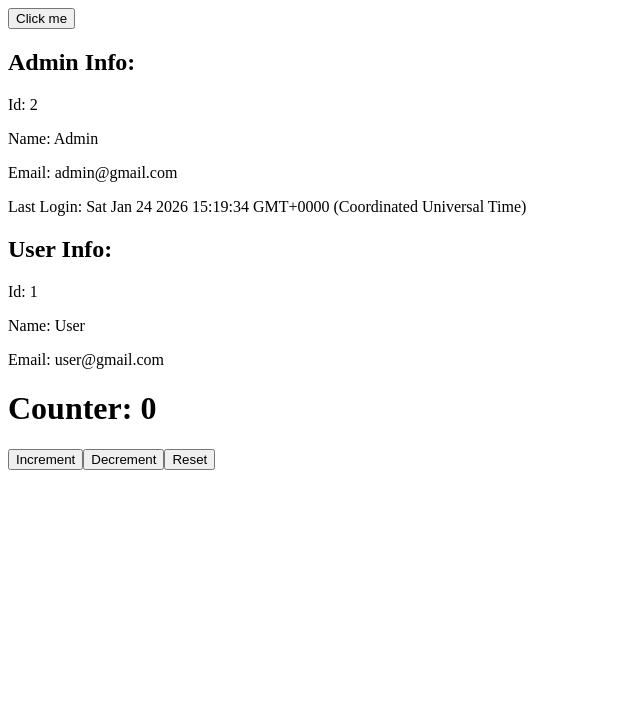
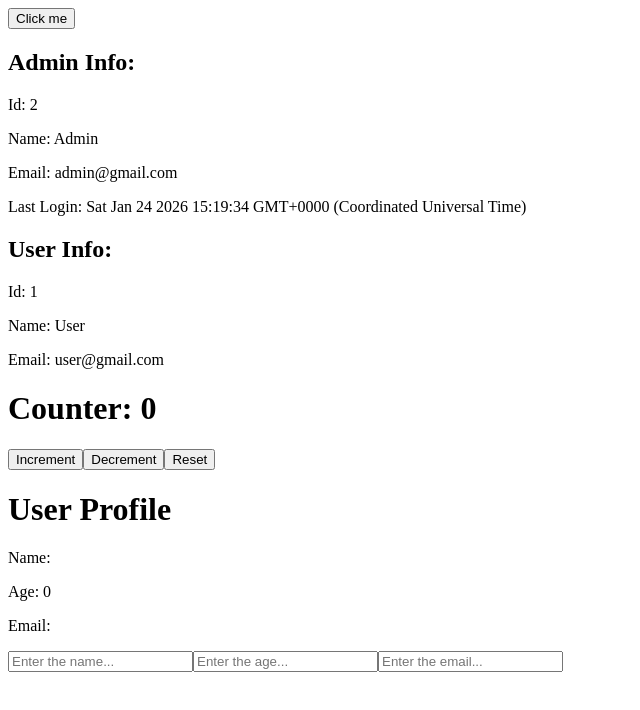
Before and after one commit to Hrisshhii/react-practice, a React (Vite) app in the folder Typescript-practice/: page / in a window 1280 px wide. Shown: the top 710 px of the page, without its empty margins (0-640 px from the left). Built offline with nearby package versions, Linux system fonts and the light colour scheme.

Commit message:
User profile using typescript

```diff
--- a/Typescript-practice/src/App.tsx
+++ b/Typescript-practice/src/App.tsx
@@ -3,6 +3,7 @@ import AdminInfo from './Components/AdminInfo'
 import Buttons from './Components/Buttons'
 import UserInfo from './Components/UserInfo'
 import Counter from './Components/Counter'
+import UserProfile from './Components/UserProfile'
 //import Users from './Components/Users'
 
 
@@ -47,6 +48,7 @@ function App() {
       <AdminInfo admin={admin}/>
       <UserInfo user={user}/>
       <Counter />
+      <UserProfile />
     </>
   )
 }
--- /dev/null
+++ b/Typescript-practice/src/Components/UserProfile.tsx
@@ -0,0 +1,40 @@
+import { useState } from "react"
+
+interface UserProfileState{
+    name: string,
+    age: number,
+    email: string
+}
+
+
+
+const UserProfile = () => {
+    const [profile,setProfile]=useState<UserProfileState>({
+        name: "",
+        age: 0,
+        email: ""
+    });
+    const updateName=(name: string)=>{
+        setProfile((prev)=>({...prev,name:name}));
+    };
+    const updateAge=(age: number)=>{
+        setProfile((prev)=>({...prev,age: Number(age)}));
+    };
+    const updateEmail=(email: string)=>{
+        setProfile((prev)=>({...prev,email: email}));
+    };
+  return (
+    <div>
+        <h1>User Profile</h1>
+        <p>Name: {profile.name}</p>
+        <p>Age: {profile.age}</p>
+        <p>Email: {profile.email}</p>
+
+        <input type="text" placeholder="Enter the name..." value={profile.name} onChange={e=>updateName(e.target.value)} />
+        <input type="number" placeholder="Enter the age..." value={profile.age>0? profile.age:""} onChange={e=>updateAge(parseInt(e.target.value))} />
+        <input type="email" placeholder="Enter the email..." value={profile.email} onChange={e=>updateEmail(e.target.value)} />
+    </div>
+  )
+}
+
+export default UserProfile
```
